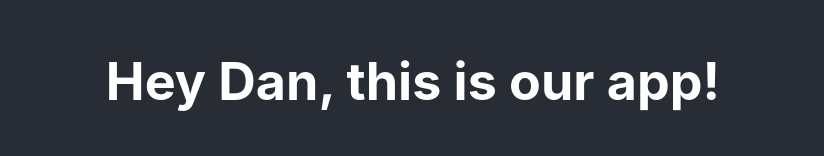
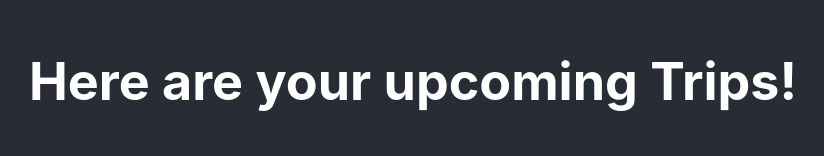
Before and after one commit to jakjarvis/dream-itinerary, a React (Create React App) app in the folder di-react-app/: page / in a window 1280 px wide. Shown: the part 168-324 px from the top of the page, without its empty margins (227-1051 px from the left). Built offline with nearby package versions, Linux system fonts and the light colour scheme; no server answers.

Commit message:
updated app h1 text

```diff
--- a/di-react-app/src/App.js
+++ b/di-react-app/src/App.js
@@ -14,7 +14,7 @@ const App = () => {
   return (
     <div className="App">
       <header className="App-header">
-        <h1>Hey Dan, this is our app!</h1>
+        <h1>Here are your upcoming Trips!</h1>
         <div className="trips-list">
           {trips.map((trip) => {
             return <TripCard trip={trip} />;
```
